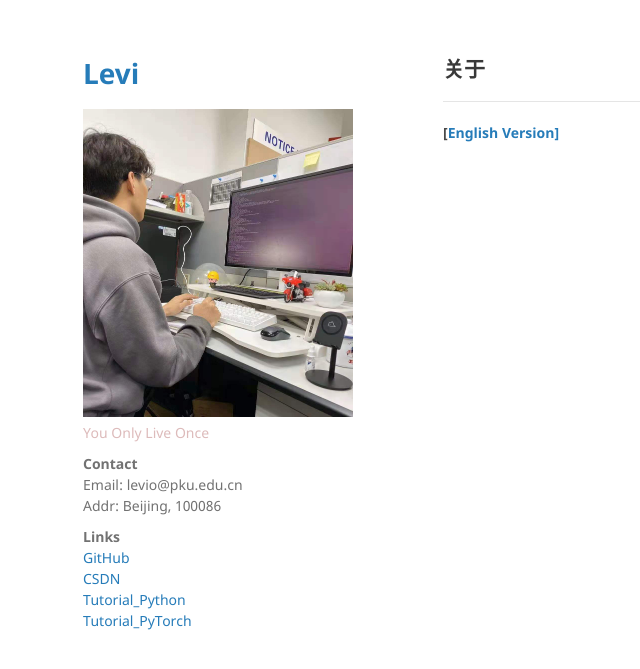
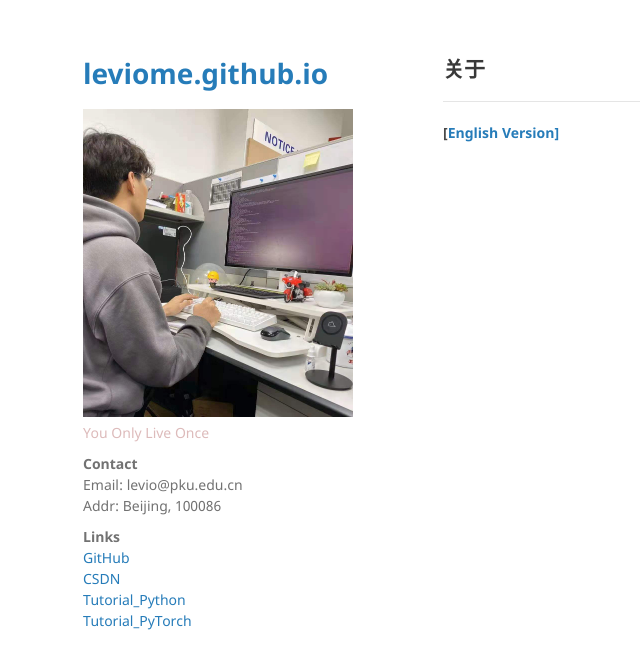
Before and after one commit to leviome/leviome.github.io, a Jekyll site: the page built from index_cn.md, in a window 1280 px wide. Shown: the top 669 px of the page, without its empty margins (127-767 px from the left). Built offline with Jekyll 4.4.1, drawn with Linux system fonts in a browser that asks for light colours; our own code applies the rules of GitHub Pages for plain Markdown files.

Commit message:
modify info

```diff
--- a/_layouts/default.html
+++ b/_layouts/default.html
@@ -14,7 +14,7 @@
   <body>
     <div class="wrapper">
       <header>
-        <h1><a href="{{ "/" | absolute_url }}">{{ site.title | default: site.github.repository_name }}</a></h1>
+        <h1><a href="{{ "/" | absolute_url }}">{{ hello | default: site.github.repository_name }}</a></h1>
 
         {% if site.logo %}
           <img src="{{site.logo | relative_url}}" alt="Logo" />
```
